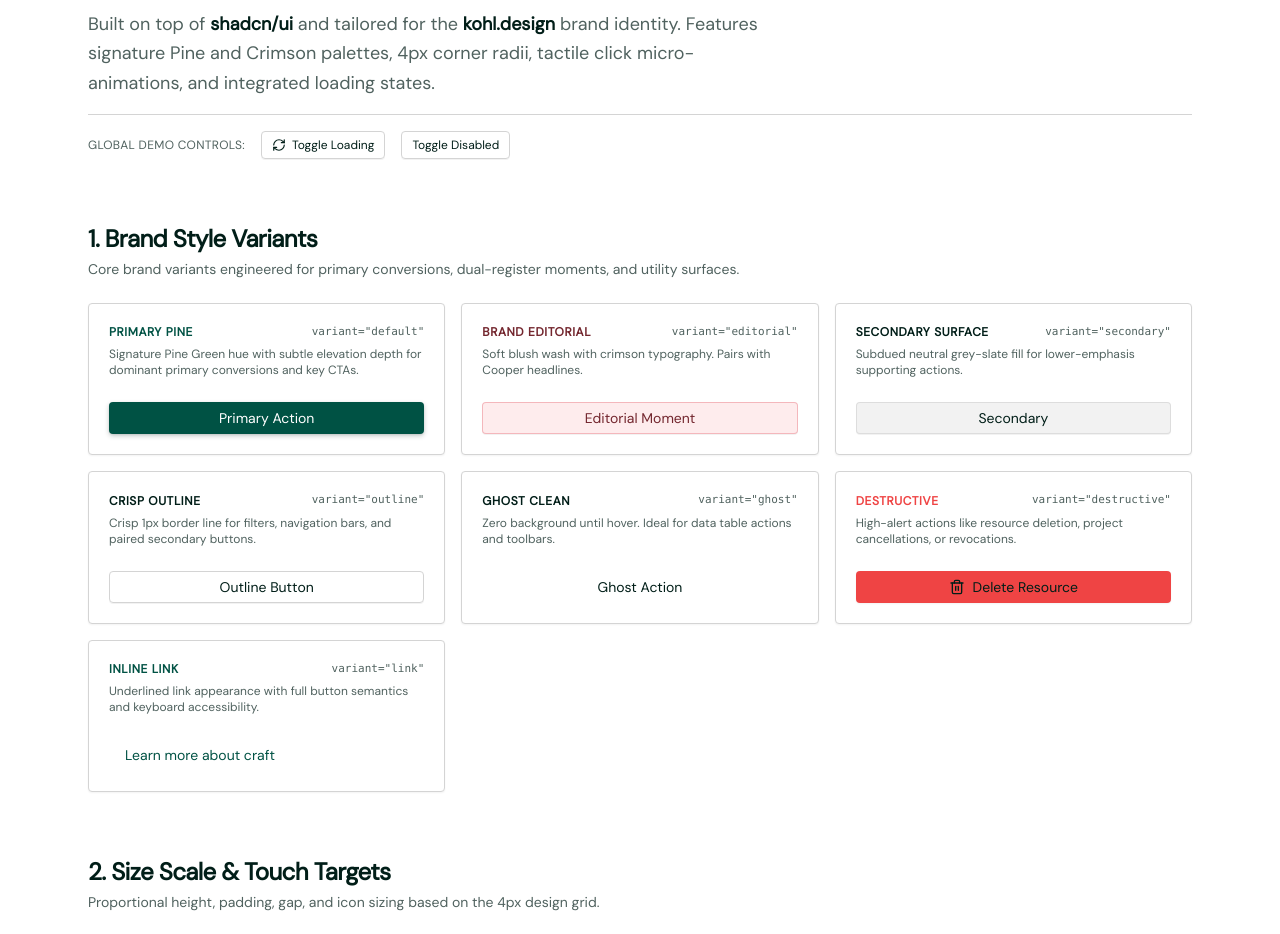
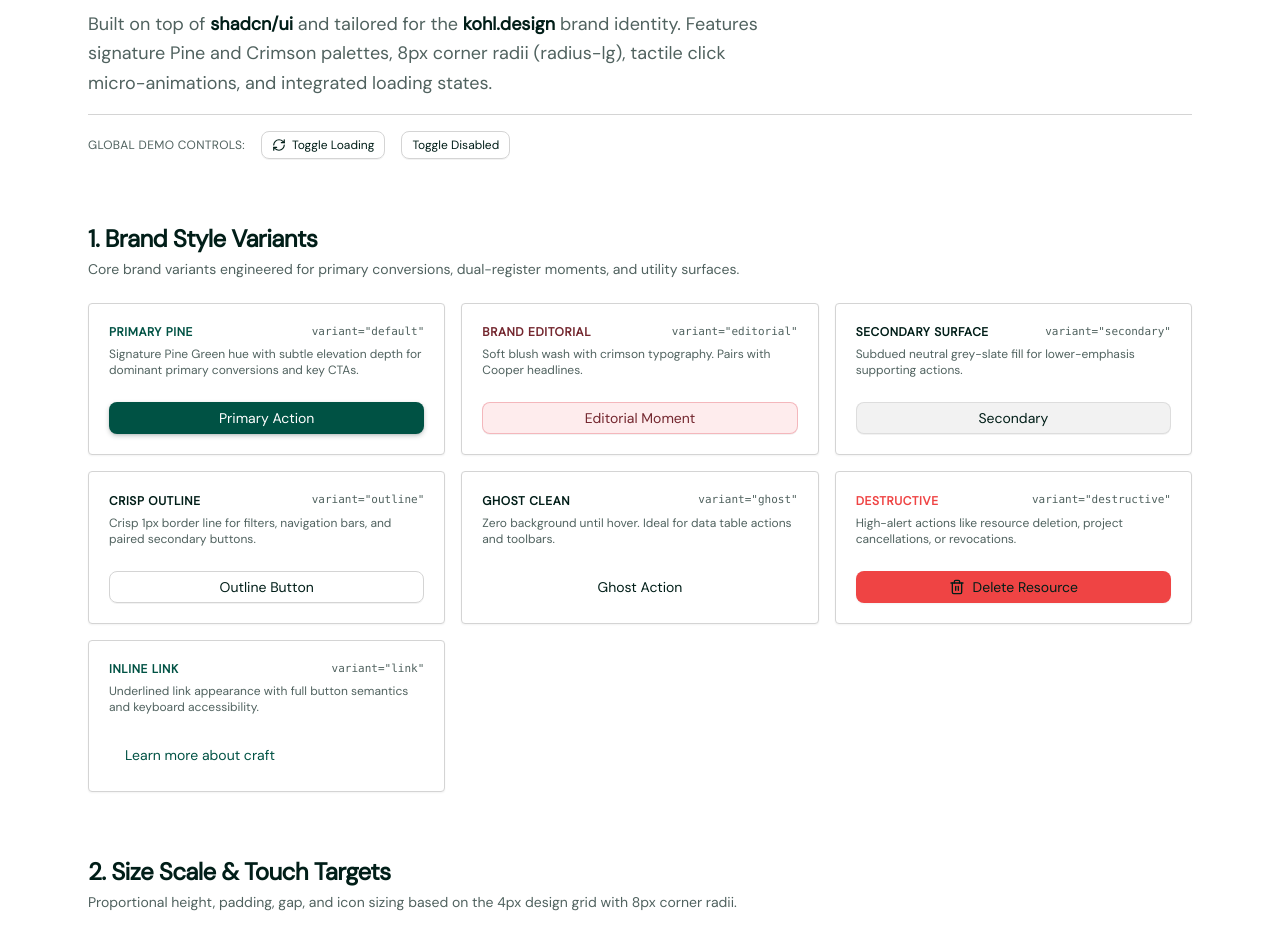
Before and after one commit to bergets/kohl-design, a Next.js app: page /design-system/button in a window 1280 px wide. Shown: the part 200-1134 px from the top of the page. Built offline with nearby package versions, Linux system fonts and the light colour scheme.

Commit message:
Increase button border radius to 8px (radius-lg)

```diff
--- a/app/design-system/button/page.tsx
+++ b/app/design-system/button/page.tsx
@@ -102,7 +102,7 @@ export default function ButtonShowcasePage() {
             Button Component
           </h1>
           <p className="max-w-2xl text-base sm:text-lg text-muted-foreground leading-relaxed">
-            Built on top of <span className="font-semibold text-foreground">shadcn/ui</span> and tailored for the <span className="font-semibold text-foreground">kohl.design</span> brand identity. Features signature Pine and Crimson palettes, 4px corner radii, tactile click micro-animations, and integrated loading states.
+            Built on top of <span className="font-semibold text-foreground">shadcn/ui</span> and tailored for the <span className="font-semibold text-foreground">kohl.design</span> brand identity. Features signature Pine and Crimson palettes, 8px corner radii (radius-lg), tactile click micro-animations, and integrated loading states.
           </p>
 
           {/* Interactive Global Toolbar */}
@@ -321,7 +321,7 @@ export default function ButtonShowcasePage() {
           <div className="space-y-1">
             <h2 className="text-2xl font-bold tracking-tight">2. Size Scale & Touch Targets</h2>
             <p className="text-sm text-muted-foreground">
-              Proportional height, padding, gap, and icon sizing based on the 4px design grid.
+              Proportional height, padding, gap, and icon sizing based on the 4px design grid with 8px corner radii.
             </p>
           </div>
 
--- a/components/theme-toggle.tsx
+++ b/components/theme-toggle.tsx
@@ -28,7 +28,7 @@ export function ThemeToggle({
             variant="outline"
             size="icon"
             onClick={() => setTheme(isDark ? "light" : "dark")}
-            className={`group rounded-[4px] border border-border/80 dark:border-[#3B7D6F]/60 bg-white/70 dark:bg-black/30 hover:bg-white dark:hover:bg-black/50 backdrop-blur-sm transition-all cursor-pointer ${buttonSizeClass} ${className}`}
+            className={`group rounded-[8px] border border-border/80 dark:border-[#3B7D6F]/60 bg-white/70 dark:bg-black/30 hover:bg-white dark:hover:bg-black/50 backdrop-blur-sm transition-all cursor-pointer ${buttonSizeClass} ${className}`}
             aria-label="Toggle color theme"
         >
             <span
--- a/components/ui/button.tsx
+++ b/components/ui/button.tsx
@@ -6,7 +6,7 @@ import { Loader2 } from "lucide-react"
 import { cn } from "@/lib/utils"
 
 const buttonVariants = cva(
-  "inline-flex items-center justify-center whitespace-nowrap rounded-[4px] font-sans font-medium text-sm transition-all duration-150 ease-out outline-none select-none cursor-pointer disabled:pointer-events-none disabled:opacity-50 disabled:cursor-not-allowed focus-visible:ring-2 focus-visible:ring-ring focus-visible:ring-offset-2 focus-visible:ring-offset-background active:scale-[0.98] disabled:active:scale-100 shrink-0 [&_svg]:pointer-events-none [&_svg]:shrink-0",
+  "inline-flex items-center justify-center whitespace-nowrap rounded-[8px] font-sans font-medium text-sm transition-all duration-150 ease-out outline-none select-none cursor-pointer disabled:pointer-events-none disabled:opacity-50 disabled:cursor-not-allowed focus-visible:ring-2 focus-visible:ring-ring focus-visible:ring-offset-2 focus-visible:ring-offset-background active:scale-[0.98] disabled:active:scale-100 shrink-0 [&_svg]:pointer-events-none [&_svg]:shrink-0",
   {
     variants: {
       variant: {
```
